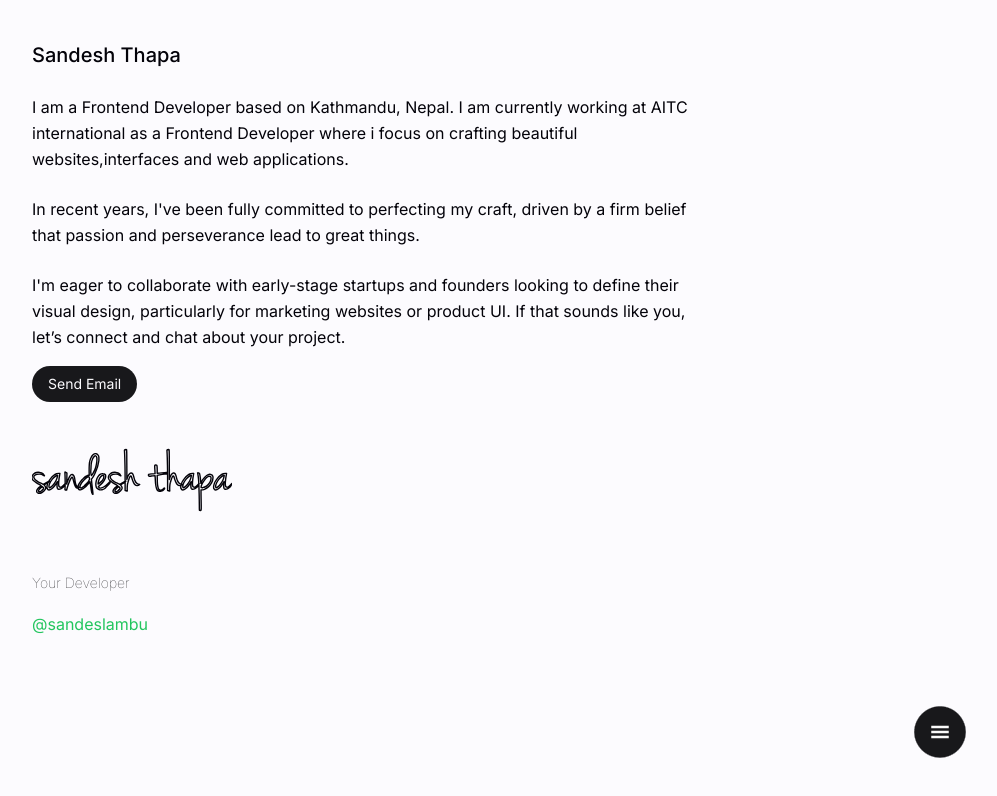
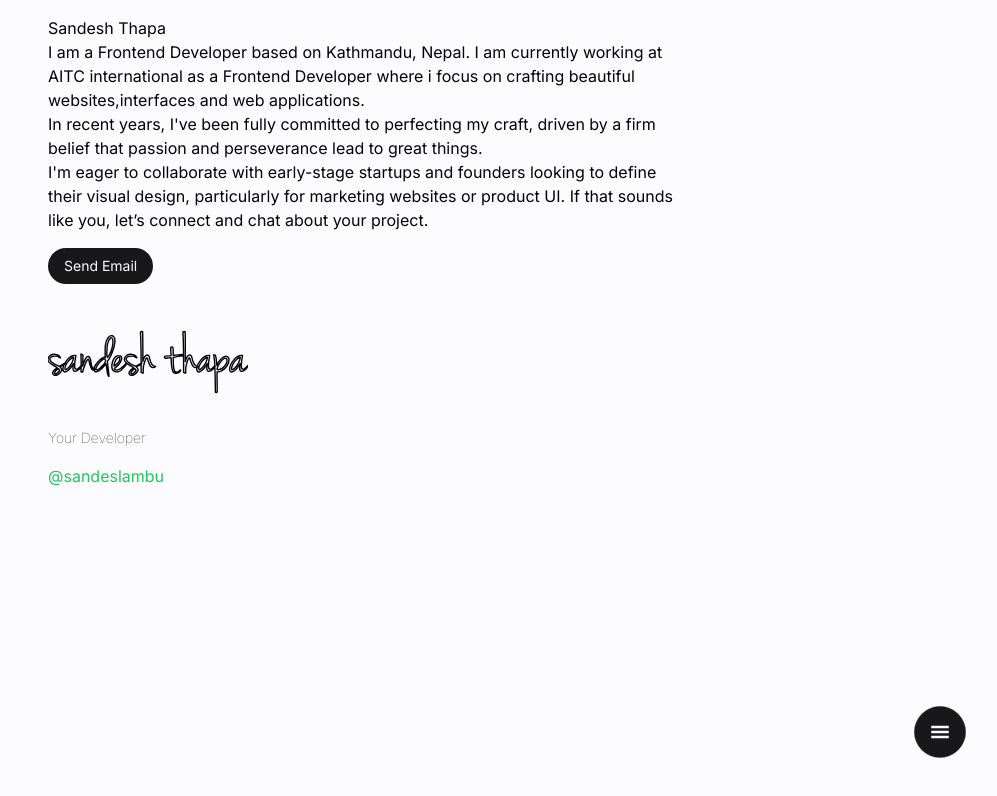
Before and after one commit to sandeshthapa07/portfolio, a Next.js app: page /aboutus in a window 1280 px wide. Shown: the top 796 px of the page, without its empty margins (272-1269 px from the left). Built offline with nearby package versions, Linux system fonts and the light colour scheme.

Commit message:
feat: toc and other mdx rules added

```diff
--- a/app/ThemeChanger.tsx
+++ b/app/ThemeChanger.tsx
@@ -3,8 +3,7 @@
 import { useTheme } from 'next-themes';
 
 const ThemeChanger = () => {
-  const { theme, setTheme } = useTheme();
-  console.log(theme);
+  const { setTheme } = useTheme();
 
   return (
     <div>
--- a/app/blog/k/layout.tsx
+++ b/app/blog/k/layout.tsx
@@ -1,19 +1,40 @@
 'use client';
 
-import Link from 'next/link';
-import React, { unstable_ViewTransition as ViewTransition } from 'react';
+import React, { Suspense, unstable_ViewTransition as ViewTransition } from 'react';
+
+import { MdOutlineIosShare } from 'react-icons/md';
 
 const layout = ({ children }: { children: React.ReactNode }) => {
   return (
-    <ViewTransition>
-      <div className='blog list flex flex-col gap-10'>
-        {/* <Toc /> */}
-        <ViewTransition name={`name`}> </ViewTransition>
-        <Link href='/blog'>Home</Link>
+    <div className='flex flex-col gap-4'>
+      <div className='flex justify-between space-x-4'>
+        <div>
+          <h1 className='text-lg font-semibold'>On developer experience</h1>
+          <div className='mt-2 flex items-center space-x-2'>
+            <Suspense fallback={<div className='h-8 w-8 rounded-full bg-primary/20' />}>
+              <span className='text-sm text-primary/70'>11/08/2023</span>
+            </Suspense>
+            <Suspense fallback={<div className='h-8 w-8 rounded-full bg-primary/20' />}>
+              <span className='text-sm text-primary/70'> 200 views</span>
+            </Suspense>
+          </div>
+        </div>
+        <button className='h-fit rounded-full bg-primary/10 p-2'>
+          <MdOutlineIosShare className='text-primary' />
+        </button>
+      </div>
 
-        {children}
-      </div>
-    </ViewTransition>
+      <ViewTransition>
+        <main className='blog list flex flex-col'>
+          {/* <Toc /> */}
+          <ViewTransition name={`name`}> </ViewTransition>
+          {/* <Link className='fixed left-[20%] top-[20%] z-50' href='/blog'>
+            Home
+          </Link> */}
+          <article className='flex flex-col gap-2'>{children}</article>
+        </main>
+      </ViewTransition>
+    </div>
   );
 };
 
--- a/app/blog/layout.tsx
+++ /dev/null
@@ -1,30 +0,0 @@
-import { Suspense } from 'react';
-
-import { MdOutlineIosShare } from 'react-icons/md';
-
-const layout = ({ children }: { children: React.ReactNode }) => {
-  return (
-    <article className='flex flex-col gap-4 p-4'>
-      <div className='flex justify-between space-x-4'>
-        <div>
-          <h1 className='text-lg font-semibold'>On developer experience</h1>
-          <div className='mt-2 flex items-center space-x-2'>
-            <Suspense fallback={<div className='h-8 w-8 rounded-full bg-primary/20' />}>
-              <span className='text-sm text-primary/70'>11/08/2023</span>
-            </Suspense>
-            <Suspense fallback={<div className='h-8 w-8 rounded-full bg-primary/20' />}>
-              <span className='text-sm text-primary/70'> 200 views</span>
-            </Suspense>
-          </div>
-        </div>
-        <button className='h-fit rounded-full bg-primary/10 p-2'>
-          <MdOutlineIosShare className='text-primary' />
-        </button>
-      </div>
-
-      {children}
-    </article>
-  );
-};
-
-export default layout;
--- a/app/components/CopyToClipboard.tsx
+++ b/app/components/CopyToClipboard.tsx
@@ -1,25 +1,47 @@
 'use client';
 
+import React from 'react';
+
 export default function CopyToClipboard({ code }: Readonly<{ code: string }>) {
+  const [copied, setCopied] = React.useState(false);
   const copyToClipboard = async () => {
     try {
       await navigator.clipboard.writeText(code);
-      console.log('Copied to clipboard');
+      setCopied(true);
     } catch (error) {
       console.error('Error copying to clipboard', error);
     } finally {
       setTimeout(() => {
-        // do something
-      }, 2000);
+        setCopied(false);
+      }, 5000);
     }
   };
 
   return (
-    <button className='absolute left-[94%] top-3 z-30 active:scale-90' onClick={copyToClipboard}>
-      <svg xmlns='http://www.w3.org/2000/svg' width='24' height='24' fill='currentColor' viewBox='0 0 256 256'>
-        <path d='M216,40V168H168V88H88V40Z' opacity='0.2'></path>
-        <path d='M216,32H88a8,8,0,0,0-8,8V80H40a8,8,0,0,0-8,8V216a8,8,0,0,0,8,8H168a8,8,0,0,0,8-8V176h40a8,8,0,0,0,8-8V40A8,8,0,0,0,216,32ZM160,208H48V96H160Zm48-48H176V88a8,8,0,0,0-8-8H96V48H208Z'></path>
-      </svg>
+    <button
+      className='absolute left-[90%] top-3 z-30 rounded bg-card p-1 active:scale-90 sm:left-[94%]'
+      onClick={copyToClipboard}
+    >
+      {!copied ? (
+        <svg xmlns='http://www.w3.org/2000/svg' width='24' height='24' fill='currentColor' viewBox='0 0 256 256'>
+          <path d='M216,40V168H168V88H88V40Z' opacity='0.2'></path>
+          <path d='M216,32H88a8,8,0,0,0-8,8V80H40a8,8,0,0,0-8,8V216a8,8,0,0,0,8,8H168a8,8,0,0,0,8-8V176h40a8,8,0,0,0,8-8V40A8,8,0,0,0,216,32ZM160,208H48V96H160Zm48-48H176V88a8,8,0,0,0-8-8H96V48H208Z'></path>
+        </svg>
+      ) : (
+        <svg
+          xmlns='http://www.w3.org/2000/svg'
+          width={24}
+          height={24}
+          viewBox='0 0 24 24'
+          fill='none'
+          stroke='currentColor'
+          strokeWidth='2'
+          strokeLinecap='round'
+          strokeLinejoin='round'
+        >
+          <path d='M4 12 9 17L20 6' />
+        </svg>
+      )}
     </button>
   );
 }
--- a/app/components/common/Navbar.tsx
+++ b/app/components/common/Navbar.tsx
@@ -1,12 +1,12 @@
 'use client';
 
+import Link from 'next/link';
 import { useRef } from 'react';
 
 import { useTheme } from 'next-themes';
 import { GiHamburgerMenu } from 'react-icons/gi';
 import { IoMdMoon } from 'react-icons/io';
 import { MdOutlineHome, MdOutlineWbSunny } from 'react-icons/md';
-import Link from 'next/link';
 
 export function GooeyMenu() {
   const { theme, setTheme } = useTheme();
@@ -66,7 +66,7 @@ export function GooeyMenu() {
 
   return (
     <>
-      <div className='fixed bottom-0 right-0 z-20 h-[300px] w-12'>
+      <div className='fixed bottom-0 right-0 z-40 h-[300px] w-12'>
         <nav
           className='menu w-fit'
           style={
--- a/app/globals.css
+++ b/app/globals.css
@@ -67,6 +67,10 @@
   }
 }
 
+html {
+  scroll-behavior: smooth;
+}
+
 @layer base {
   * {
     @apply border-border;
@@ -98,15 +102,6 @@ body::-webkit-scrollbar {
 }
 html {
   @apply bg-background text-foreground;
-
-  h1,
-  h2,
-  h3,
-  h4,
-  h5,
-  h6 {
-    @apply font-medium;
-  }
 
   /* h3, */
   sub,
@@ -144,48 +139,18 @@ html {
 }
 
 article {
-  h1 + h2 {
-    margin-top: 4px !important;
-    font-weight: 600;
+  h1,
+  h2,
+  h3,
+  h4,
+  h5,
+  h6 {
+    @apply mt-6 text-xl font-medium;
   }
-
-  h1 + p,
-  h2 + p {
-    margin-top: 8px !important;
-  }
-
-  figure + h1,
-  p + h1 {
-    margin-top: 48px !important;
-  }
-
-  figure {
-    width: 100%;
-    margin-top: 4px;
-    border: 1px solid var(--border);
-    border-radius: var(--radius-base);
+  p {
+    @apply leading-7;
   }
 }
-
-p:not(:first-child),
-h1:not(:first-child),
-h2:not(:first-child),
-h3:not(:first-child),
-h4:not(:first-child),
-h5:not(:first-child),
-h6:not(:first-child),
-blockquote:not(:first-child),
-ul:not(:first-child),
-ol:not(:first-child),
-/* pre:not(:first-child), */
-figure:not(:first-child) {
-  margin-top: 24px;
-  line-height: 1.625rem;
-}
-
-/*
-  * This handles our highlighting on selection of a table of contents item.
-  */
 
 [data-highlight] {
   @apply relative;
@@ -294,12 +259,6 @@ figure:not(:first-child) {
   }
 }
 
-h1,
-h2,
-h3.h4 {
-  font-size: 1.25rem !important;
-}
-
 /* globals.css */
 ::view-transition-old(root),
 ::view-transition-new(root) {
--- a/app/layout.tsx
+++ b/app/layout.tsx
@@ -33,7 +33,7 @@ export default async function RootLayout({
             <Link href='/theme-changer'>Theme Changer</Link> */}
 
           {/* </aside> */}
-          <main className='scrollable-area m-10 flex w-full max-w-2xl flex-1 flex-col'>
+          <main className='scrollable-area flex w-full max-w-2xl flex-1 flex-col p-4'>
             {/* <ThemeChanger /> */}
             {children}
           </main>
--- a/mdx-components.tsx
+++ b/mdx-components.tsx
@@ -19,7 +19,7 @@ const components: MDXComponents = {
   //   return <VideoViewer videoSrc={videoSrc} />;
   // },
   h2: ({ children, id }: React.HTMLAttributes<HTMLHeadingElement>) => {
-    console.log('id', id, children);
+
     if (id?.includes('footnote-label')) {
       return null;
     }
```
Also changed, not shown: app/blog/k/Toc.tsx (+20 -37 lines), app/blog/k/page.mdx (+2 -2 lines).
